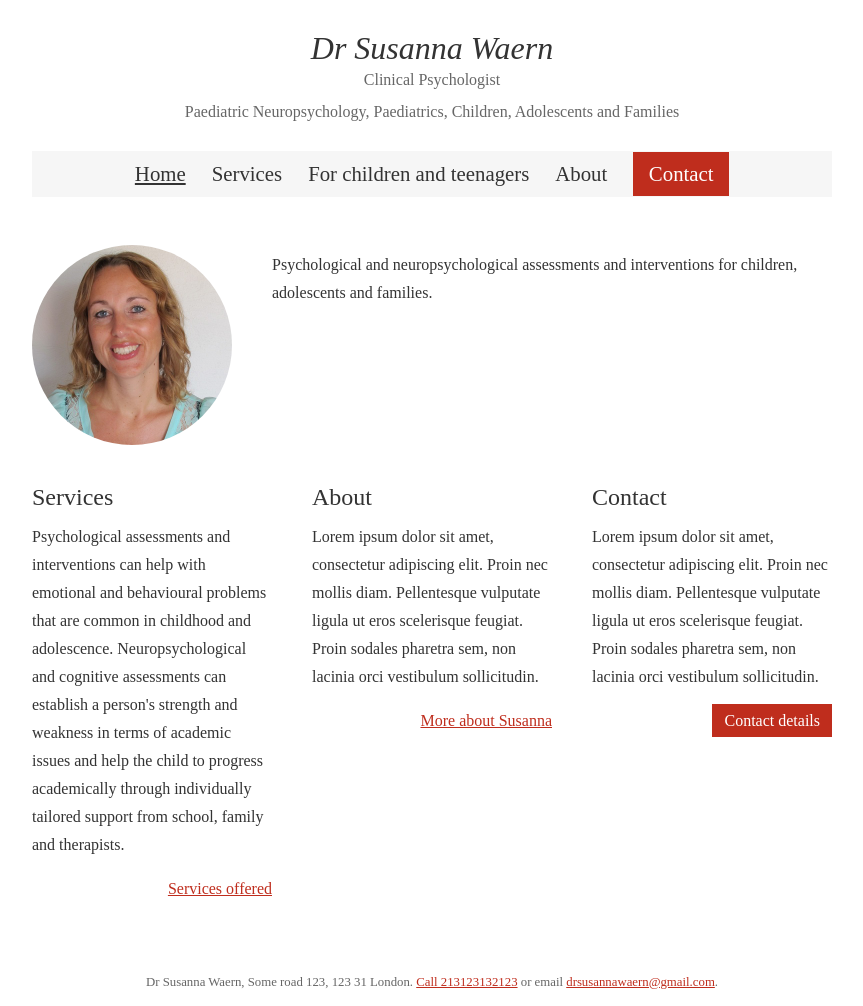
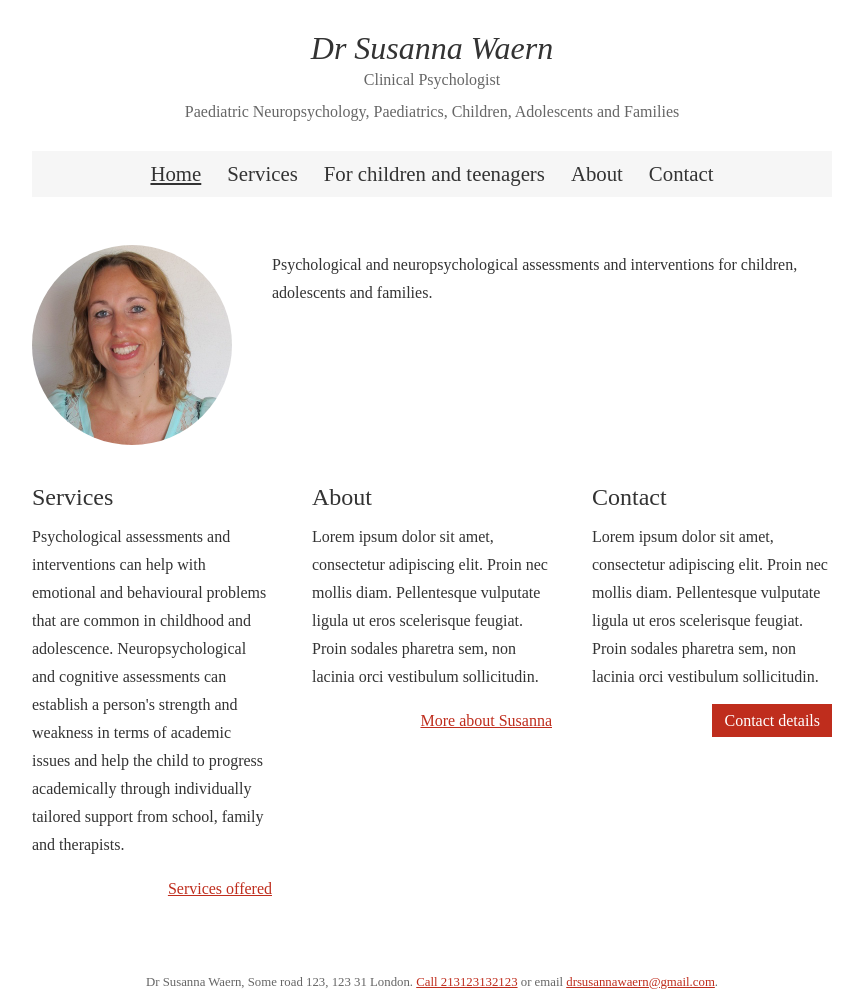
Before and after one commit to drsusannawaern/drsusannawaern.github.io, a Jekyll site: the page built from index.html, in a window 1280 px wide. Shown: the whole page, without its empty margins (208-1071 px from the left). Built offline with Jekyll 4.4.1, drawn with Linux system fonts in a browser that asks for light colours; some web fonts are replaced.

Commit message:
Stop highlighting the contact navigation item.

```diff
--- a/_layouts/default.html
+++ b/_layouts/default.html
@@ -24,7 +24,7 @@
         <li class="services"><a href="/services">Services</a></li>
         <li class="children"><a href="/children">For children and teenagers</a></li>
         <li class="about"><a href="/about">About</a></li>
-        <li class="contact"><em><a href="/contact">Contact</a></em></li>
+        <li class="contact"><a href="/contact">Contact</a></li>
       </ul>
     </nav>
   </header>
--- a/stylesheets/main.css
+++ b/stylesheets/main.css
@@ -108,13 +108,6 @@
   }
 }
 
-.site-header nav em a {
-  font-style: normal;
-  color: white;
-  background: #BF2D1D;
-  padding: 0.5em 0.75em;
-}
-
 .site-header nav a:hover,
 .site-header nav a:focus {
   text-decoration: underline;
```
